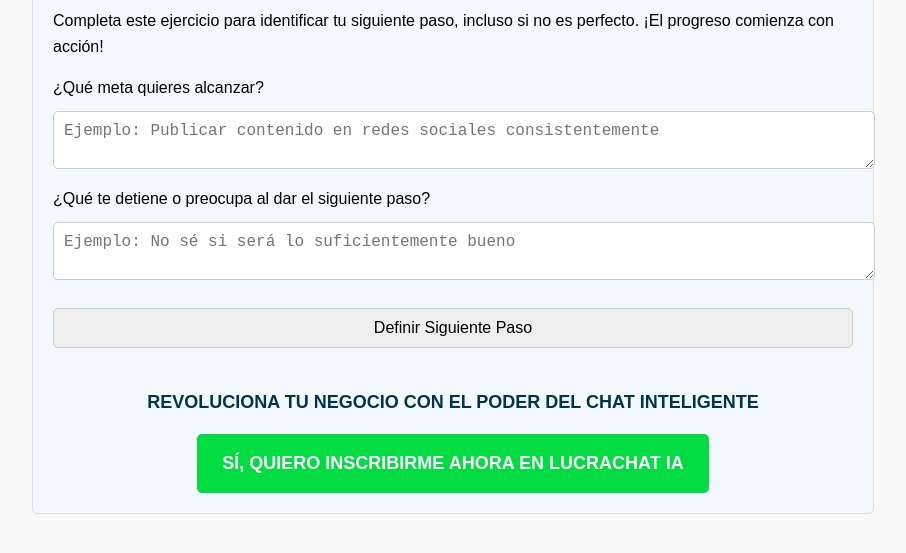
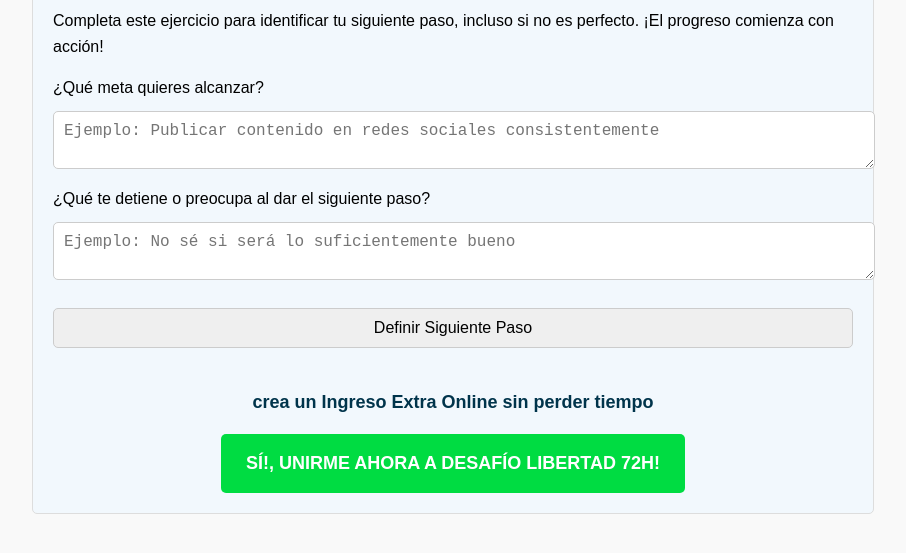
Before and after one commit to BaiMedi/matrizdecisiva, a plain HTML site: page index.html in a window 1280 px wide. Shown: the part 127-680 px from the top of the page, without its empty margins (187-1093 px from the left). Drawn offline with Linux system fonts and the light colour scheme.

Commit message:
Update index.html

```diff
--- a/index.html
+++ b/index.html
@@ -81,8 +81,8 @@
         <div id="result" class="result" style="display: none;"></div>
 
         <div class="cta-container">
-            <p>REVOLUCIONA TU NEGOCIO CON EL PODER DEL CHAT INTELIGENTE</p>
-            <a href="https://klicana.work/tdivKK" target="_blank">SÍ, QUIERO INSCRIBIRME AHORA EN LUCRACHAT IA</a>
+            <p>crea un Ingreso Extra Online sin perder tiempo</p>
+            <a href="https://klicana.work/p6Aik4" target="_blank">SÍ!, UNIRME AHORA A DESAFÍO LIBERTAD 72H!</a>
         </div>
     </div>
 
```
